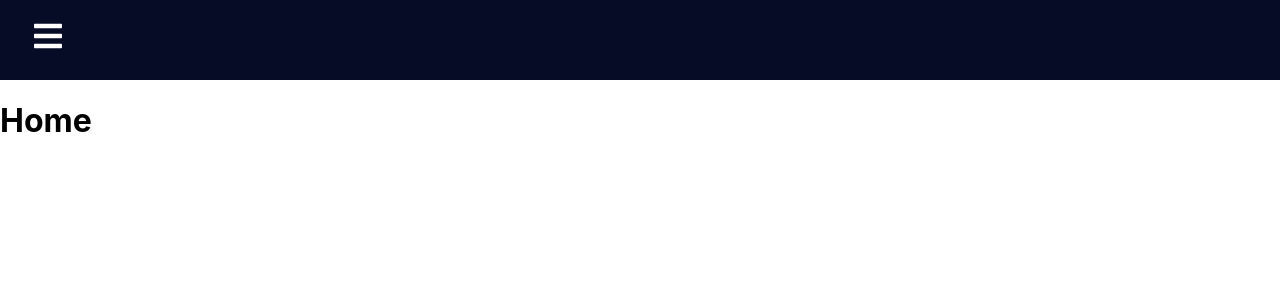
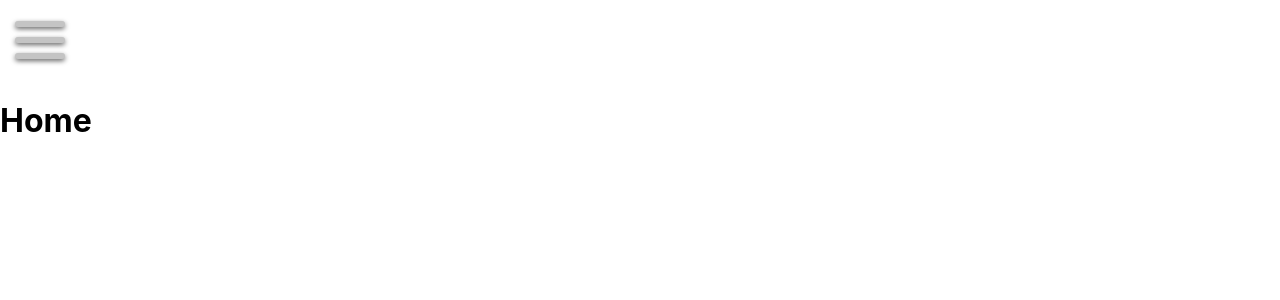
Before and after one commit to WebAhead8/TeamUp-FrontEnd, a React (Create React App) app: page / in a window 1280 px wide. Shown: the top 300 px of the page. Built offline with nearby package versions, Linux system fonts and the light colour scheme.

Commit message:
add navbar animation

```diff
--- /dev/null
+++ b/src/components/NavBar/Navbar.css
@@ -0,0 +1,107 @@
+.navbar {
+  background-color: #060b26;
+  height: 80px;
+  display: flex;
+  justify-content: start;
+  align-items: center;
+}
+
+.nav-menu {
+  background-color: #060b26;
+  width: 250px;
+  height: 100vh;
+  display: flex;
+  justify-content: center;
+  position: fixed;
+  top: 0;
+  left: -100%;
+  transition: 850ms;
+}
+
+.nav-menu.active {
+  left: 0;
+  transition: 350ms;
+}
+
+.nav-text {
+  display: flex;
+  justify-content: start;
+  align-items: center;
+  padding: 8px 0px 8px 16px;
+  list-style: none;
+  height: 60px;
+}
+
+.nav-text a {
+  text-decoration: none;
+  color: #f5f5f5;
+  font-size: 18px;
+  width: 95%;
+  height: 100%;
+  display: flex;
+  align-items: center;
+  padding: 0 16px;
+  border-radius: 4px;
+}
+
+/* .nav-text a:hover {
+  background-color: #1a83ff;
+} */
+
+.nav-menu-items {
+  width: 100%;
+  padding-top: 90px;
+}
+
+span {
+  margin-left: 16px;
+}
+
+.menu-btn {
+  position: relative;
+  display: flex;
+  justify-content: center;
+  align-items: center;
+  width: 80px;
+  height: 80px;
+  cursor: pointer;
+  transition: all 0.5s ease-in-out;
+}
+.menu-span {
+  width: 50px;
+  height: 6px;
+  background: #c4c4c4;
+  border-radius: 5px;
+  box-shadow: 0 2px 5px rgba(0, 0, 0, 0.6);
+  transition: all 0.5s ease-in-out;
+}
+.menu-span::before,
+.menu-span::after {
+  content: "";
+  position: absolute;
+  width: 50px;
+  height: 6px;
+  background: #c4c4c4;
+  border-radius: 5px;
+  box-shadow: 0 2px 5px rgba(0, 0, 0, 0.6);
+  transition: all 0.5s ease-in-out;
+}
+.menu-span::before {
+  transform: translateY(-16px);
+}
+.menu-span::after {
+  transform: translateY(16px);
+}
+
+/* ANIMATION */
+.menu-btn.open .menu-span {
+  transform: translateX(-50px);
+  background: transparent;
+  box-shadow: none;
+}
+.menu-btn.open .menu-span::before {
+  transform: rotate(45deg) translate(35px, -35px);
+}
+.menu-btn.open .menu-span::after {
+  transform: rotate(-45deg) translate(35px, 35px);
+}
--- /dev/null
+++ b/src/components/NavBar/Navbar.js
@@ -0,0 +1,44 @@
+import React, { useState } from "react";
+import { Link } from "react-router-dom";
+import { SidebarData } from "./SidebarData";
+import "./Navbar.css";
+import { IconContext } from "react-icons";
+
+function Navbar() {
+  const [sidebar, setSidebar] = useState(false);
+
+  const showSidebar = () => setSidebar(!sidebar);
+
+  // const [burgerbar, setburgerbar] = useState(false);
+
+  // const showbar = () => setburgerbar(!burgerbar);
+
+  return (
+    <>
+      <IconContext.Provider value={{ color: "#fff" }}>
+        <nav className={sidebar ? "nav-menu active" : "nav-menu"}>
+          <ul className="nav-menu-items" onClick={showSidebar}>
+            {SidebarData.map((item, index) => {
+              return (
+                <li key={index} className={item.cName}>
+                  <Link to={item.path}>
+                    {item.icon}
+                    <span>{item.title}</span>
+                  </Link>
+                </li>
+              );
+            })}
+          </ul>
+        </nav>
+        <div
+          className={sidebar ? "menu-btn open" : "menu-btn"}
+          onClick={showSidebar}
+        >
+          <div class="menu-span" onClick={showSidebar}></div>
+        </div>
+      </IconContext.Provider>
+    </>
+  );
+}
+
+export default Navbar;
--- a/src/components/Navbar.css
+++ /dev/null
@@ -1,72 +0,0 @@
-.navbar {
-  background-color: #060b26;
-  height: 80px;
-  display: flex;
-  justify-content: start;
-  align-items: center;
-}
-
-.menu-bars {
-  margin-left: 2rem;
-  font-size: 2rem;
-  background: none;
-}
-
-.nav-menu {
-  background-color: #060b26;
-  width: 250px;
-  height: 100vh;
-  display: flex;
-  justify-content: center;
-  position: fixed;
-  top: 0;
-  left: -100%;
-  transition: 850ms;
-}
-
-.nav-menu.active {
-  left: 0;
-  transition: 350ms;
-}
-
-.nav-text {
-  display: flex;
-  justify-content: start;
-  align-items: center;
-  padding: 8px 0px 8px 16px;
-  list-style: none;
-  height: 60px;
-}
-
-.nav-text a {
-  text-decoration: none;
-  color: #f5f5f5;
-  font-size: 18px;
-  width: 95%;
-  height: 100%;
-  display: flex;
-  align-items: center;
-  padding: 0 16px;
-  border-radius: 4px;
-}
-
-.nav-text a:hover {
-  background-color: #1a83ff;
-}
-
-.nav-menu-items {
-  width: 100%;
-}
-
-.navbar-toggle {
-  background-color: #060b26;
-  width: 100%;
-  height: 80px;
-  display: flex;
-  justify-content: start;
-  align-items: center;
-}
-
-span {
-  margin-left: 16px;
-}
--- a/src/components/Navbar.js
+++ /dev/null
@@ -1,46 +0,0 @@
-import React, { useState } from 'react';
-import * as FaIcons from 'react-icons/fa';
-import * as AiIcons from 'react-icons/ai';
-import { Link } from 'react-router-dom';
-import { SidebarData } from './SidebarData';
-import './Navbar.css';
-import { IconContext } from 'react-icons';
-
-function Navbar() {
-  const [sidebar, setSidebar] = useState(false);
-
-  const showSidebar = () => setSidebar(!sidebar);
-
-  return (
-    <>
-      <IconContext.Provider value={{ color: '#fff' }}>
-        <div className="navbar">
-          <Link to="#" className="menu-bars">
-            <FaIcons.FaBars onClick={showSidebar} />
-          </Link>
-        </div>
-        <nav className={sidebar ? 'nav-menu active' : 'nav-menu'}>
-          <ul className="nav-menu-items" onClick={showSidebar}>
-            <li className="navbar-toggle">
-              <Link to="#" className="menu-bars">
-                <AiIcons.AiOutlineClose />
-              </Link>
-            </li>
-            {SidebarData.map((item, index) => {
-              return (
-                <li key={index} className={item.cName}>
-                  <Link to={item.path}>
-                    {item.icon}
-                    <span>{item.title}</span>
-                  </Link>
-                </li>
-              );
-            })}
-          </ul>
-        </nav>
-      </IconContext.Provider>
-    </>
-  );
-}
-
-export default Navbar;
```
Also changed, not shown: src/App.js (+8 -7 lines), src/components/NavBar/SidebarData.js (renamed from src/components/SidebarData.js), 1 other file (tests, documents, lock files or other folders).
